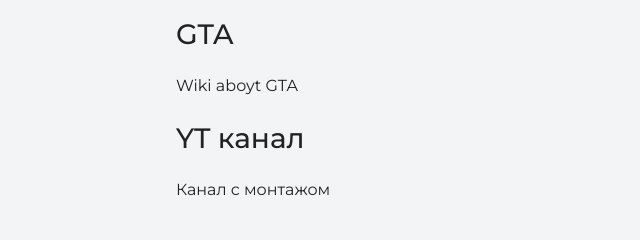
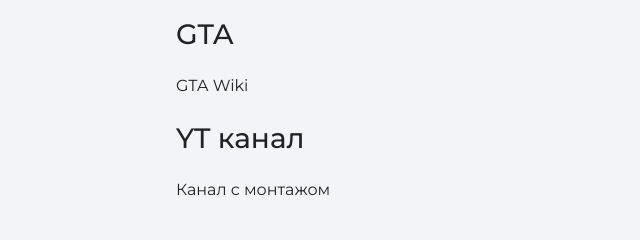
Before and after one commit to iWelex/my-site, a plain HTML site: page index.html in a window 1280 px wide. Shown: the part 1614-1854 px from the top of the page, 0-640 px from the left. Drawn offline with nearby package versions, Linux system fonts and the light colour scheme.

Commit message:
Fixed trouble

```diff
--- a/index.html
+++ b/index.html
@@ -36,7 +36,7 @@
       <h2 class="subheading">Мои работы</h2>
 
       <h3>GTA</h3>
-      <p>Wiki aboyt GTA</p>
+      <p>GTA Wiki</p>
 
       <h3>YT канал</h3>
       <p>Канал с монтажом</p>
```
